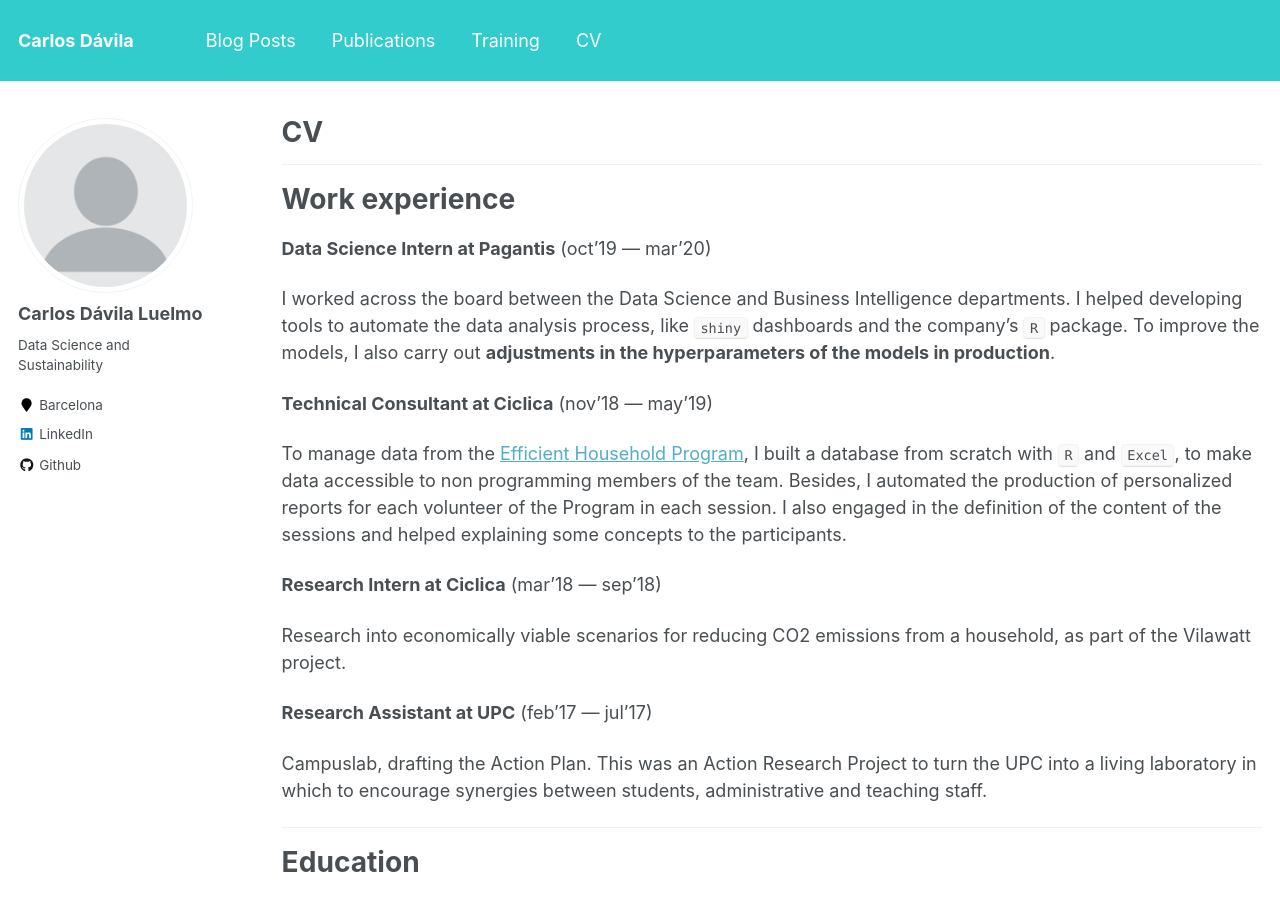
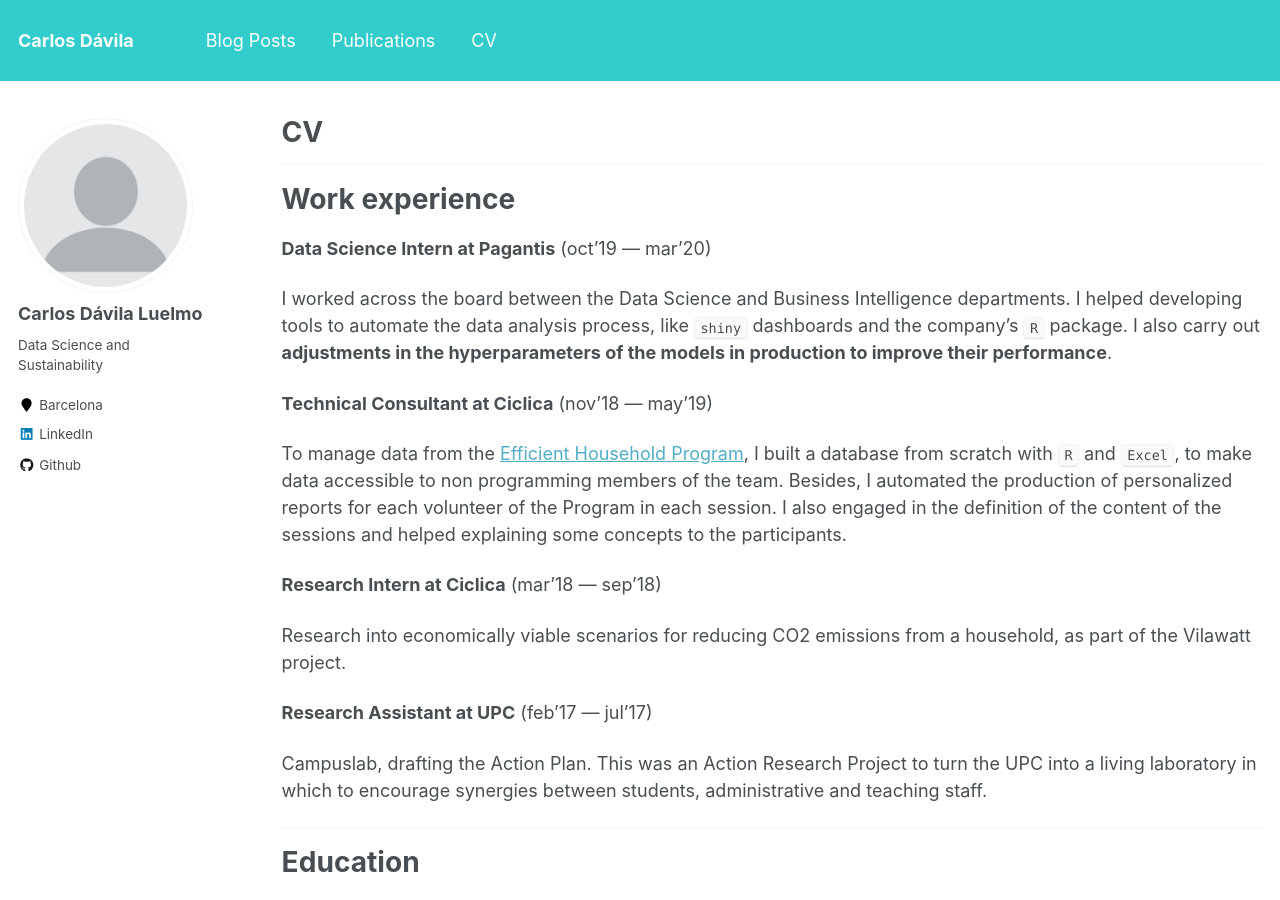
Before and after one commit to carlosdavila91/carlosdavila91.github.io, a Jekyll site: the page built from _pages/cv.md, in a window 1280 px wide and 900 px high. Built offline with Jekyll 4.4.1, drawn with Linux system fonts in a browser that asks for light colours.

Commit message:
Remove training page and improve drafting in the cv

```diff
--- a/_data/navigation.yml
+++ b/_data/navigation.yml
@@ -10,8 +10,8 @@ main:
   # - title: "Talks"
   #   url: /talks/
 
-  - title: "Training"
-    url: /training/
+  # - title: "Training"
+  #   url: /training/
 
   # - title: "Portfolio"
   #   url: /portfolio/
--- a/_pages/cv.md
+++ b/_pages/cv.md
@@ -15,7 +15,7 @@ Work experience
 ======
 **Data Science Intern at Pagantis** (oct'19 &mdash; mar'20)
 
-I worked across the board between the Data Science and Business Intelligence departments. I helped developing tools to automate the data analysis process, like `shiny` dashboards and the company's `R` package. To improve the models, I also carry out **adjustments in the hyperparameters of the models in production**.
+I worked across the board between the Data Science and Business Intelligence departments. I helped developing tools to automate the data analysis process, like `shiny` dashboards and the company's `R` package. I also carry out **adjustments in the hyperparameters of the models in production to improve their performance**.
 
 **Technical Consultant at Ciclica** (nov'18 &mdash; may'19)
 
```
